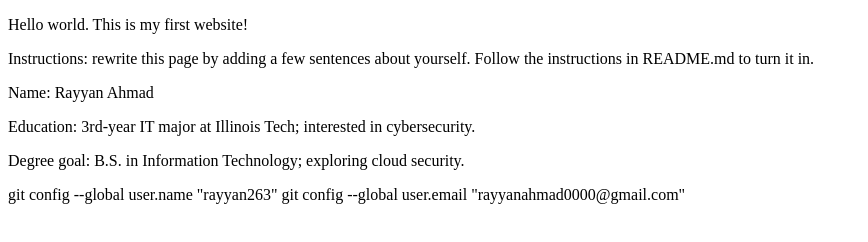
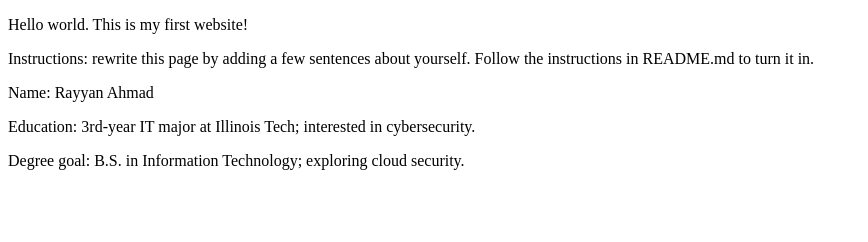
Before and after one commit to rayyan263/webdev_lab1, a plain HTML site: page index.html in a window 1280 px wide. Shown: the whole page, without its empty margins (0-868 px from the left). Drawn offline with Linux system fonts and the light colour scheme.

```diff
--- a/index.html
+++ b/index.html
@@ -14,5 +14,3 @@
   <p>Degree goal: B.S. in Information Technology; exploring cloud security.</p>
 </body>
 </html>
-git config --global user.name "rayyan263"
-git config --global user.email "rayyanahmad0000@gmail.com"
```
